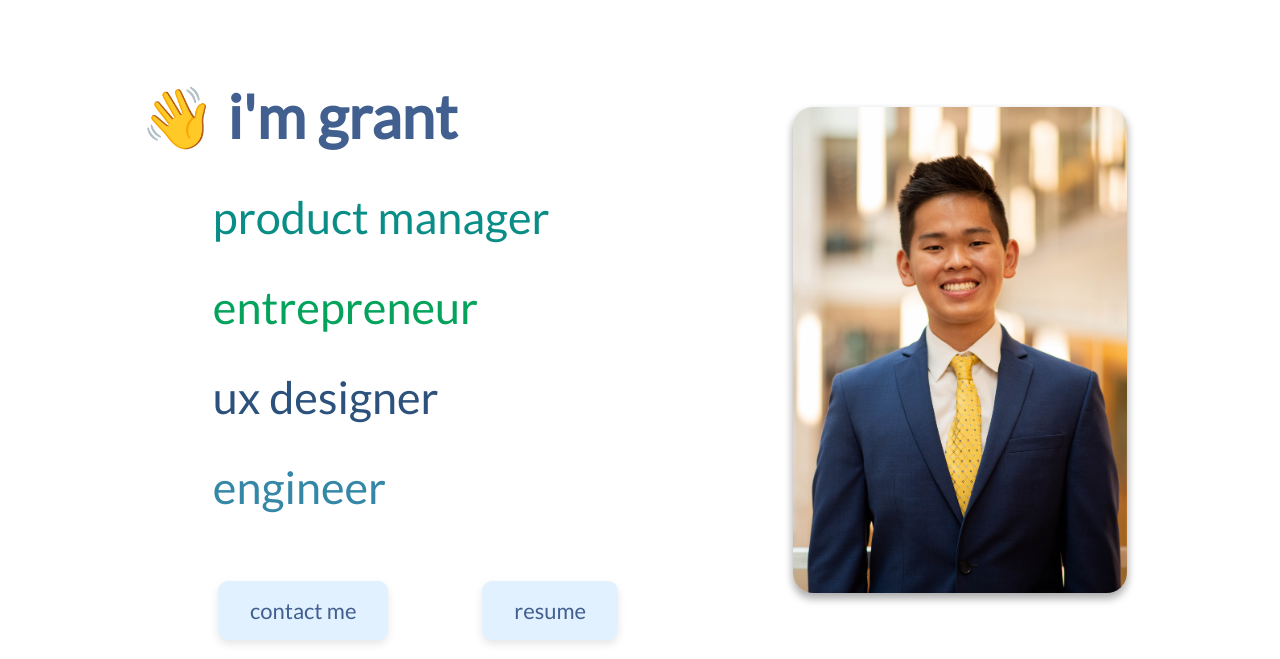
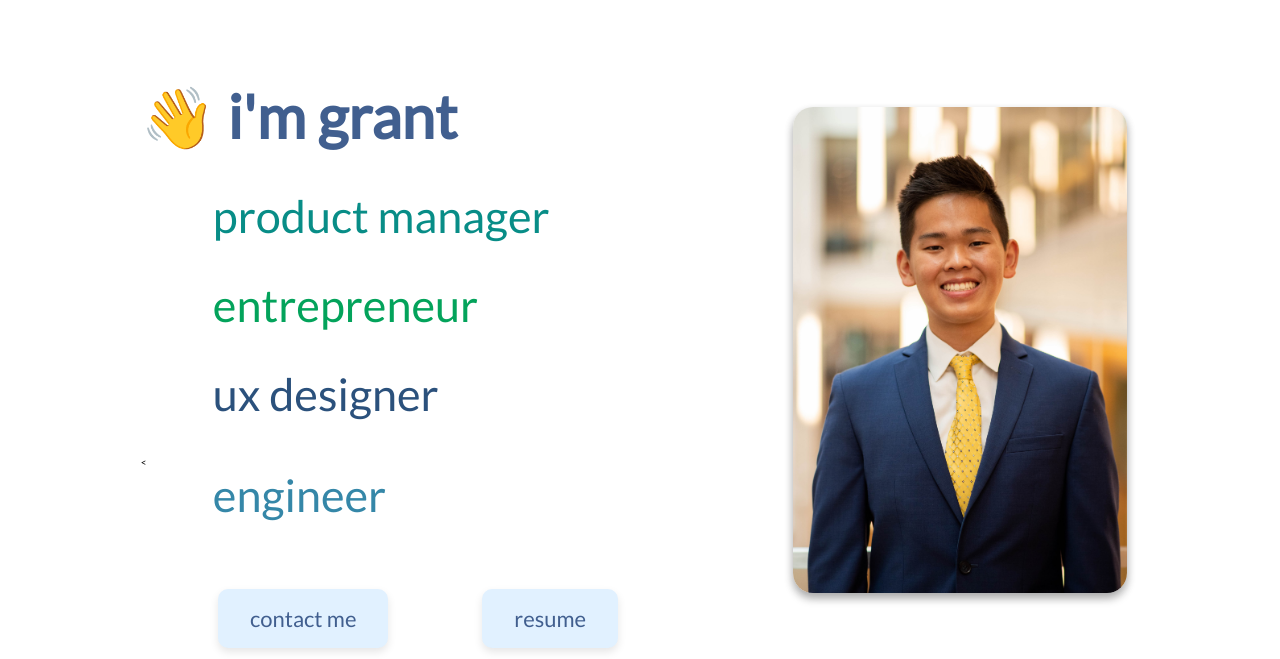
Before and after one commit to grantyho/grantho-portfolio, a plain HTML site: page index.html in a window 1280 px wide. Shown: the part 141-800 px from the top of the page. Drawn offline with nearby package versions, Linux system fonts and the light colour scheme.

Commit message:
Add files via upload

```diff
--- a/css/style.css
+++ b/css/style.css
@@ -414,6 +414,14 @@ a.skip{
     background-repeat: no-repeat;
     background-size: cover;
   }
+
+.three {
+    padding-bottom: 35px;
+}
+
+.three-top {
+    padding-top: 35px;
+}
 
 
   @media screen and (prefers-reduced-motion: reduce) {
--- a/index.html
+++ b/index.html
@@ -63,7 +63,7 @@
         </div>
         </nav>
       </header>
-      <div id="about">
+      <div>
 
         <div id="content">
 
@@ -75,13 +75,13 @@
         <div class="grid">
           <div>
             <div class="card-text">
-              <h1 class="center" data-aos="fade-up" data-aos-duration="600"><strong>👋 i'm grant</strong></h1><br><br><br>
-              <h2 class="color-1 tab" data-aos="fade-up" data-aos-duration="800">product manager</h2><br><br><br>
-              <h2 class="color-2 tab" data-aos="fade-up" data-aos-duration="1000">entrepreneur</h2><br><br><br>
-              <h2 class="color-3 tab" data-aos="fade-up" data-aos-duration="1200">ux designer</h2><br><br><br>
+              <h1 class="center three" data-aos="fade-up" data-aos-duration="600"><strong>👋 i'm grant</strong></h1>
+              <h2 class="color-1 tab three" data-aos="fade-up" data-aos-duration="800">product manager</h2>
+              <h2 class="color-2 tab three" data-aos="fade-up" data-aos-duration="1000">entrepreneur</h2>
+              <h2 class="color-3 tab three" data-aos="fade-up" data-aos-duration="1200">ux designer</h2><
               <h2 class="color-4 tab" data-aos="fade-up" data-aos-duration="1400">engineer</h2><br>
             </div>
-            <div class="buttons-container">
+            <div id="about" class="buttons-container">
               <span class="spacing button-color" data-aos="fade-up" data-aos-duration="1400">
                 <a href="mailto:grantho@umich.edu" class="button">contact me</a>
               </span>
```
Also changed, not shown: experience.html (+1 -1 lines), projects.html (+1 -1 lines), resume.html (+1 -2 lines).
